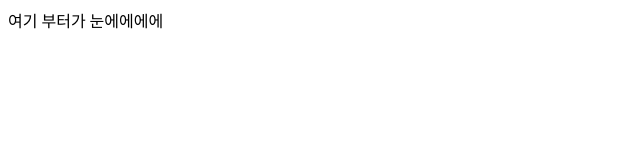
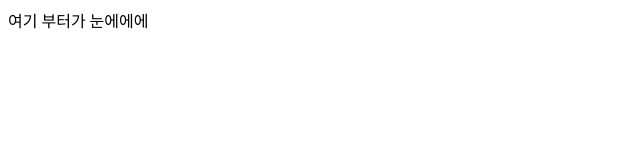
Before and after one commit to KimTeaHee528/html_tr2, a plain HTML site: page ch01/1_template.html in a window 1280 px wide. Shown: the full height of the page, 0-640 px from the left. Drawn offline with Linux system fonts and the light colour scheme.

Commit message:
Update 1_template.html

```diff
--- a/ch01/1_template.html
+++ b/ch01/1_template.html
@@ -7,6 +7,6 @@
 </head>
 
 <body>
-여기 부터가 눈에에에에
+여기 부터가 눈에에에
 </body>
 </html>
```
